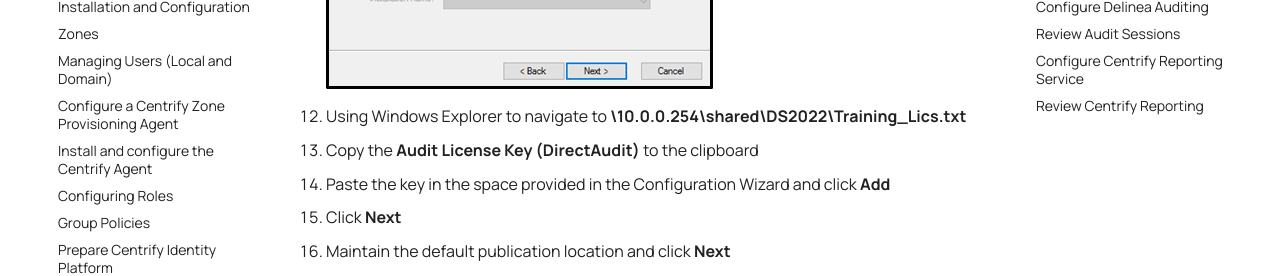
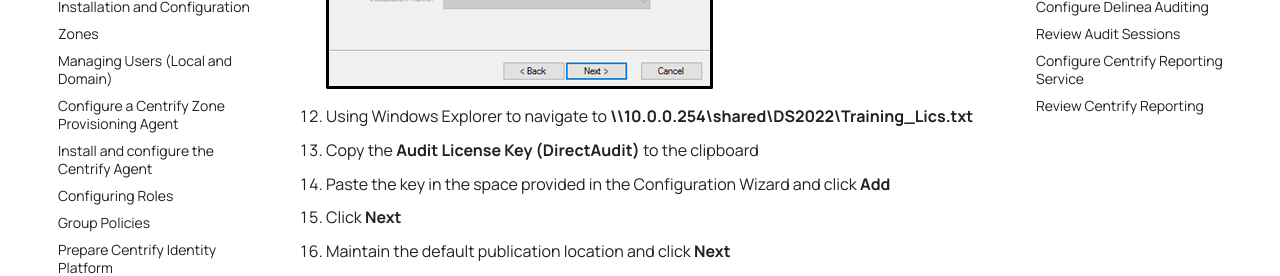
Before and after one commit to wessenstam/server-cloud_suite_partner, an MkDocs documentation site: the page built from docs/Server_Suite/lab10/lab10.md, in a window 1280 px wide and 900 px high, scrolled down 1798 px. Shown: the part 155-431 px from the top of the window. Built offline with MkDocs 1.6.1 and Material for MkDocs 9.7.7, drawn with Linux system fonts in a browser that asks for light colours.

Commit message:
Typo in UNC

```diff
--- a/docs/Server_Suite/lab10/lab10.md
+++ b/docs/Server_Suite/lab10/lab10.md
@@ -53,7 +53,7 @@ Greensafe is required to have audit records of sessions and users. In this exerc
 
     ![](images/lab-002.png)
 
-12. Using Windows Explorer to navigate to **\\10.0.0.254\shared\DS2022\Training_Lics.txt**
+12. Using Windows Explorer to navigate to **\\\\10.0.0.254\shared\DS2022\Training_Lics.txt**
 
 13. Copy the **Audit License Key (DirectAudit)** to the clipboard
 
```
Also changed, not shown: docs/Server_Suite/lab1/lab1.md (+1 -1 lines).
